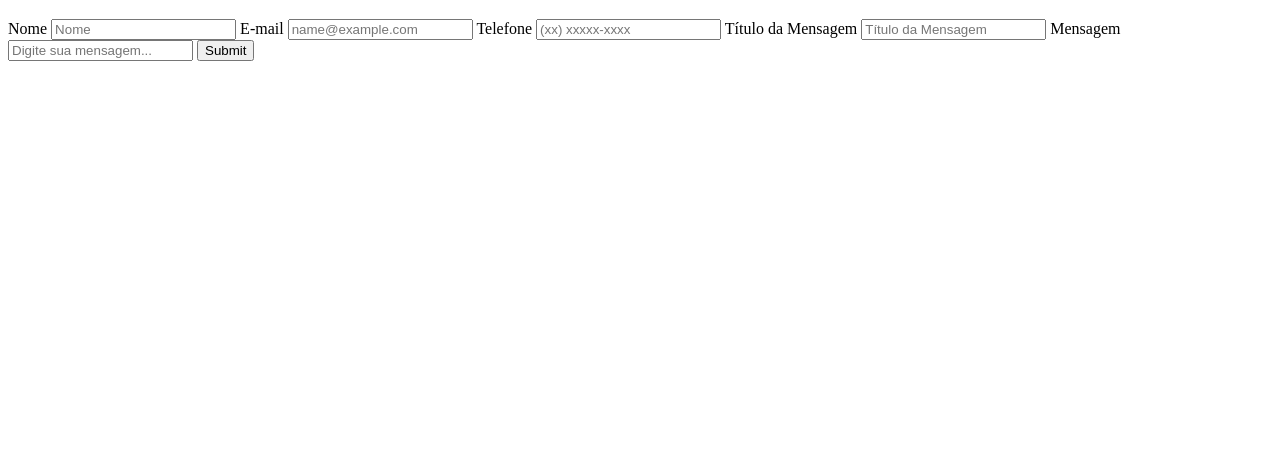
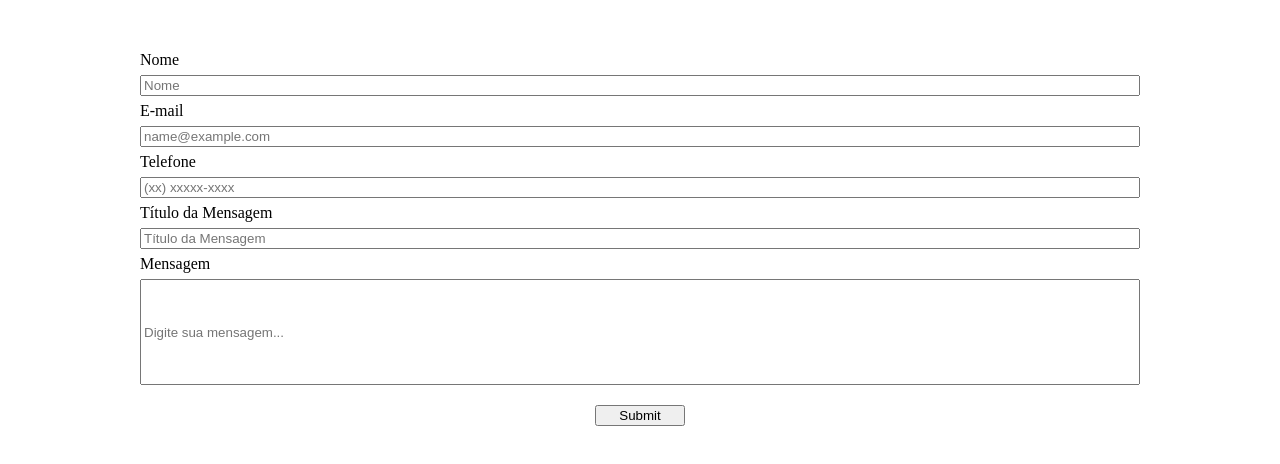
Before and after one commit to tainacmaia/ProjetoFinalFrontEstatico_Taina_Lucas, a plain HTML site: page pages/contato.html in a window 1280 px wide. Drawn offline with Linux system fonts and the light colour scheme.

Commit message:
first contact style

```diff
--- /dev/null
+++ b/CSS/stylecontato.css
@@ -0,0 +1,22 @@
+body{
+    display: flex;
+    flex-direction: column;
+    align-items: center;
+    justify-content: center;
+}
+form{
+    display: grid;
+    width: 1000px;
+    flex-direction: row;
+    line-height: 30px;
+}
+
+#input5{
+    height: 100px;
+}
+
+#sub{
+    margin-top: 20px;
+    width: 90px;
+    justify-self: center;
+}
--- a/pages/contato.html
+++ b/pages/contato.html
@@ -4,6 +4,7 @@
     <meta charset="UTF-8">
     <meta http-equiv="X-UA-Compatible" content="IE=edge">
     <meta name="viewport" content="width=device-width, initial-scale=1.0">
+    <link rel="stylesheet" href="../CSS/stylecontato.css">
     <title>Document</title>
 </head>
 <body>
```
